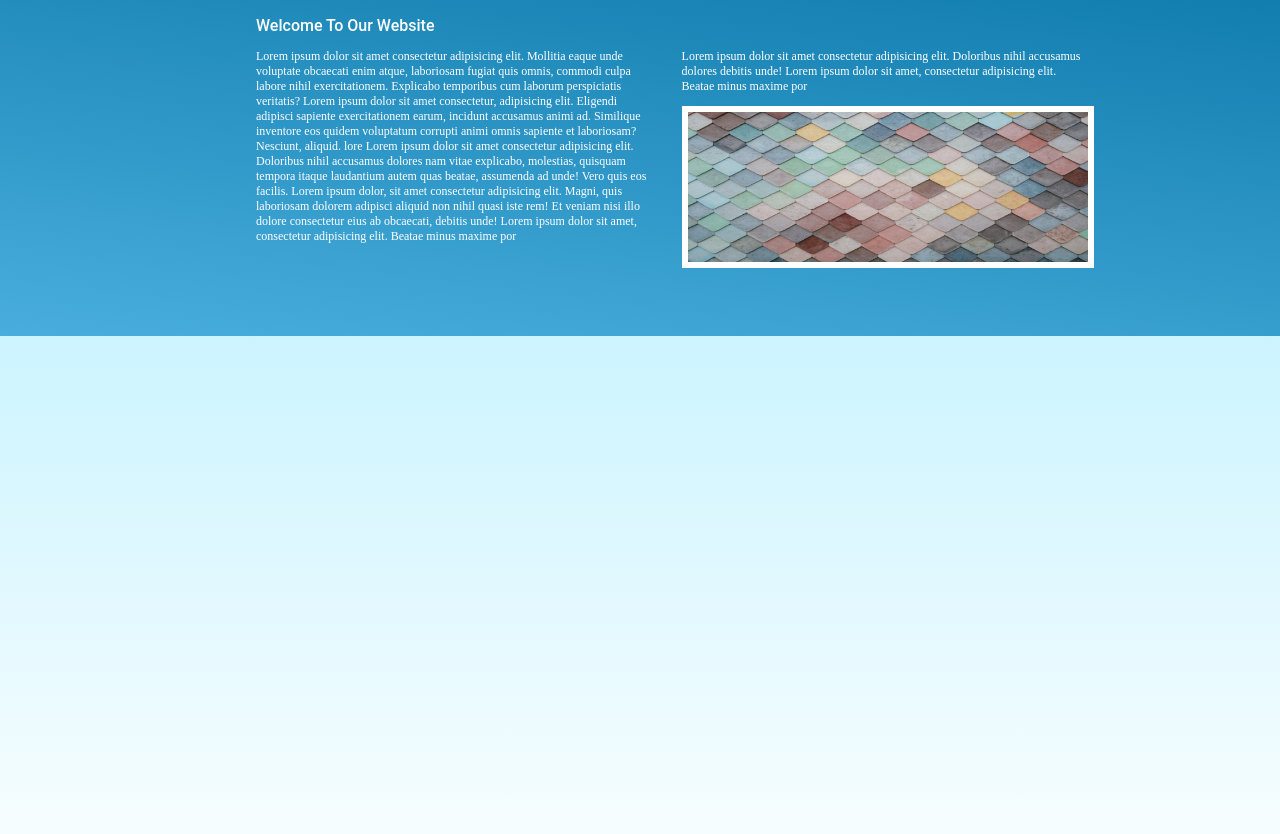
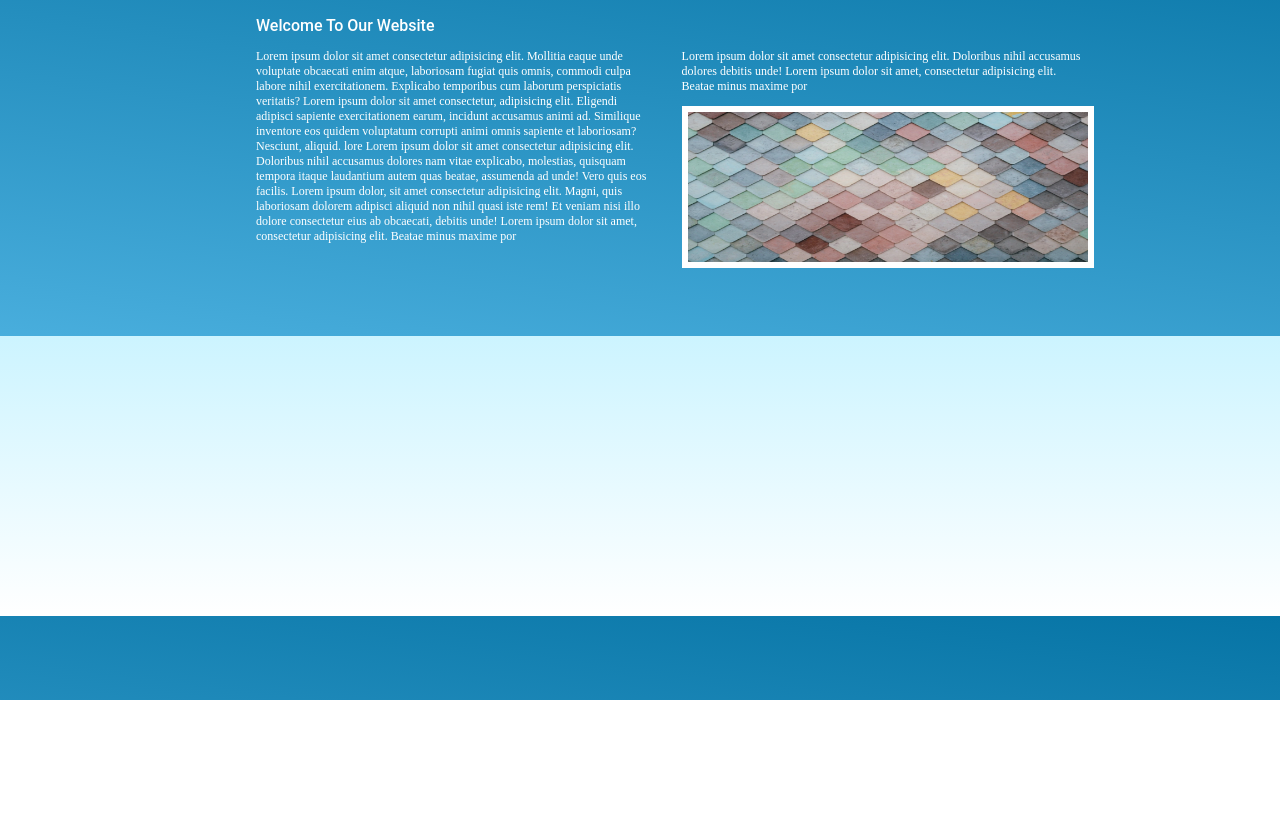
Before and after one commit to newbie73/cls_project, a plain HTML site: page index.html in a window 1280 px wide. Shown: the part 100-934 px from the top of the page. After the commit the page ends 800 px from the top, so only its background shows below. Drawn offline with Linux system fonts and the light colour scheme; a web font is replaced by a local one.

Commit message:
changing .inmain_2 height and give him padding

```diff
--- a/css/style.css
+++ b/css/style.css
@@ -71,6 +71,7 @@ main{
 }
 .inmain_2{
     width: 100%;
-    height: 100%;
+    height: 280px;
+    padding: 0px 0px 0px 20%;
     background: linear-gradient(180deg, rgba(204,244,255,1) 0%, rgba(255,255,255,1) 100%);
 }
```
